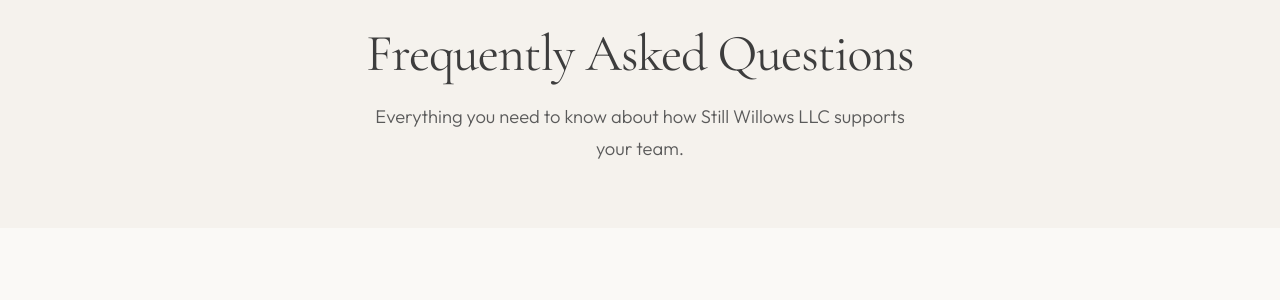
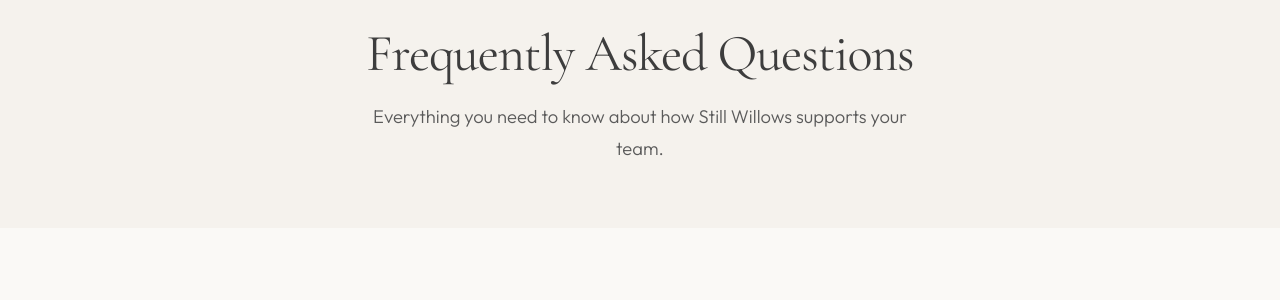
Before and after one commit to captainmike/stillwillows-website, a Jekyll site: the page built from faq.md, in a window 1280 px wide and 900 px high. Shown: the part 121-421 px from the top of the window. Built offline with Jekyll 4.4.1, drawn with Linux system fonts in a browser that asks for light colours.

Commit message:
Refine Still Willows vs Still Willows LLC usage across site
Use Still Willows (without LLC) in marketing/storytelling contexts for a warmer, more personal brand feel. Use Still Willows LLC in formal service descriptions and when making official statements about what the business offers. Legal documents and copyright remain unchanged with full LLC designation.

```diff
--- a/_layouts/about.html
+++ b/_layouts/about.html
@@ -13,14 +13,14 @@ layout: default
     <div class="story-grid">
       <div class="story-image">
         <div class="story-image-frame">
-          <img src="{{ '/assets/images/rizqa.jpg' | relative_url }}" alt="Rizqa Armien-Yang, founder of Still Willows" class="founder-photo">
+          <img src="{{ '/assets/images/rizqa.jpg' | relative_url }}" alt="Rizqa Armien-Yang, founder of Still Willows LLC" class="founder-photo">
         </div>
       </div>
       <div class="story-content">
         <h2>Meet Rizqa</h2>
         <p>I'm Rizqa Armien-Yang, the mental wellness coach behind Still Willows. With a background in Occupational Therapy, Public Health, and online counselling, I've worked across community clinics, frontline services, and organisational health roles, including managing a COVID-19 isolation centre in Cape Town during the pandemic. Across all these teams, I consistently saw how mental wellbeing directly shaped productivity, motivation, and resilience.</p>
 
-        <p>I created Still Willows because too many teams that genuinely care about their people don't have access to affordable, practical wellbeing support. Through Still Willows, I offer organisations mental wellness coaching that's sustainable, grounded, and rooted in real human experience.</p>
+        <p>I created Still Willows because too many teams that genuinely care about their people don't have access to affordable, practical wellbeing support. Through Still Willows LLC, I offer organisations mental wellness coaching that's sustainable, grounded, and rooted in real human experience.</p>
       </div>
     </div>
   </div>
--- a/_layouts/contact.html
+++ b/_layouts/contact.html
@@ -11,7 +11,7 @@ layout: default
   <div class="contact-grid">
     <div class="contact-info">
       <h2>Get in Touch</h2>
-      <p>I'd love to hear about your team and discuss how Still Willows LLC can support your people. Book a free 25-minute discovery call, or send me a message.</p>
+      <p>I'd love to hear about your team and discuss how Still Willows can support your people. Book a free 25-minute discovery call, or send me a message.</p>
 
       <div class="contact-details">
         <div class="contact-item">
--- a/_layouts/faq.html
+++ b/_layouts/faq.html
@@ -4,7 +4,7 @@ layout: default
 
 <header class="page-header">
   <h1>Frequently Asked Questions</h1>
-  <p>Everything you need to know about how Still Willows LLC supports your team.</p>
+  <p>Everything you need to know about how Still Willows supports your team.</p>
 </header>
 
 <section class="faq-section">
@@ -19,7 +19,7 @@ layout: default
       </button>
       <div class="faq-answer">
         <div class="faq-answer-content">
-          <p>No. Still Willows LLC provides mental wellness coaching, which focuses on stress management, emotional regulation, resilience, and healthy habit building. This is not clinical therapy or psychological treatment.</p>
+          <p>No. Still Willows provides mental wellness coaching, which focuses on stress management, emotional regulation, resilience, and healthy habit building. This is not clinical therapy or psychological treatment.</p>
           <p>If an employee requires clinical mental health care, such as treatment for depression, anxiety disorders, trauma, or other mental health conditions, they will be guided toward appropriate professional services.</p>
         </div>
       </div>
@@ -33,7 +33,7 @@ layout: default
       <div class="faq-answer">
         <div class="faq-answer-content">
           <p>Traditional Employee Assistance Programmes often have very low utilisation rates, sometimes as low as three to five percent. They typically offer limited sessions, impersonal hotlines, and reactive crisis support.</p>
-          <p>Still Willows LLC offers:</p>
+          <p>Still Willows offers:</p>
           <ul>
             <li>Ongoing, high touch coaching rather than once off crisis support</li>
             <li>Real human connection with the same coach over time</li>
@@ -68,7 +68,7 @@ layout: default
       </button>
       <div class="faq-answer">
         <div class="faq-answer-content">
-          <p>Yes. Still Willows LLC was designed with distributed and remote first teams in mind. All coaching sessions, workshops, and support are delivered virtually, allowing team members to access support regardless of location.</p>
+          <p>Yes. Still Willows was designed with distributed and remote first teams in mind. All coaching sessions, workshops, and support are delivered virtually, allowing team members to access support regardless of location.</p>
         </div>
       </div>
     </div>
@@ -93,7 +93,7 @@ layout: default
       </button>
       <div class="faq-answer">
         <div class="faq-answer-content">
-          <p>Still Willows LLC is flexible for US and European time zones. Scheduling is discussed during the initial discovery call to ensure alignment with your team.</p>
+          <p>Still Willows is flexible for US and European time zones. Scheduling is discussed during the initial discovery call to ensure alignment with your team.</p>
         </div>
       </div>
     </div>
--- a/_layouts/home.html
+++ b/_layouts/home.html
@@ -62,7 +62,7 @@ layout: default
         <h2>About Still Willows</h2>
         <p>Teams thrive when they feel grounded, supported, and emotionally steady. But too often, wellbeing support comes in impersonal packages that don't reflect the realities of people's lives.</p>
         <p>I'm Rizqa Armien-Yang, and I created Still Willows to fill that gap. I'm a mental wellness coach with degrees in Occupational Therapy and Public Health (MPH), postgraduate training in Positive Psychology, and years of experience across community clinics, frontline services, and organisational health roles. I've also provided online counselling to clients across Africa, Europe, and the USA.</p>
-        <p>Through Still Willows, I offer small teams mental wellness support that's practical, sustainable, and rooted in real human experience.</p>
+        <p>Through Still Willows LLC, I offer small teams mental wellness support that's practical, sustainable, and rooted in real human experience.</p>
         <div class="about-highlight">
           <span>No generic wellness apps.</span>
           <span>No complicated HR processes.</span>
--- a/_layouts/services.html
+++ b/_layouts/services.html
@@ -12,7 +12,7 @@ layout: default
   <div class="container">
     <div class="section-header">
       <h2>What We Offer</h2>
-      <p>Still Willows LLC combines individual coaching, group learning, and leadership insight to support mental wellbeing at both personal and organisational levels.</p>
+      <p>Still Willows combines individual coaching, group learning, and leadership insight to support mental wellbeing at both personal and organisational levels.</p>
     </div>
     <div class="services-detail-grid">
       <div class="service-detail-card">
@@ -72,7 +72,7 @@ layout: default
   <div class="container">
     <div class="section-header">
       <h2>What Teams Can Expect</h2>
-      <p>Organisations working with Still Willows LLC often see:</p>
+      <p>Organisations working with Still Willows often see:</p>
     </div>
     <div class="outcomes-list">
       <div class="outcome-item">Reduced stress levels across teams</div>
```
